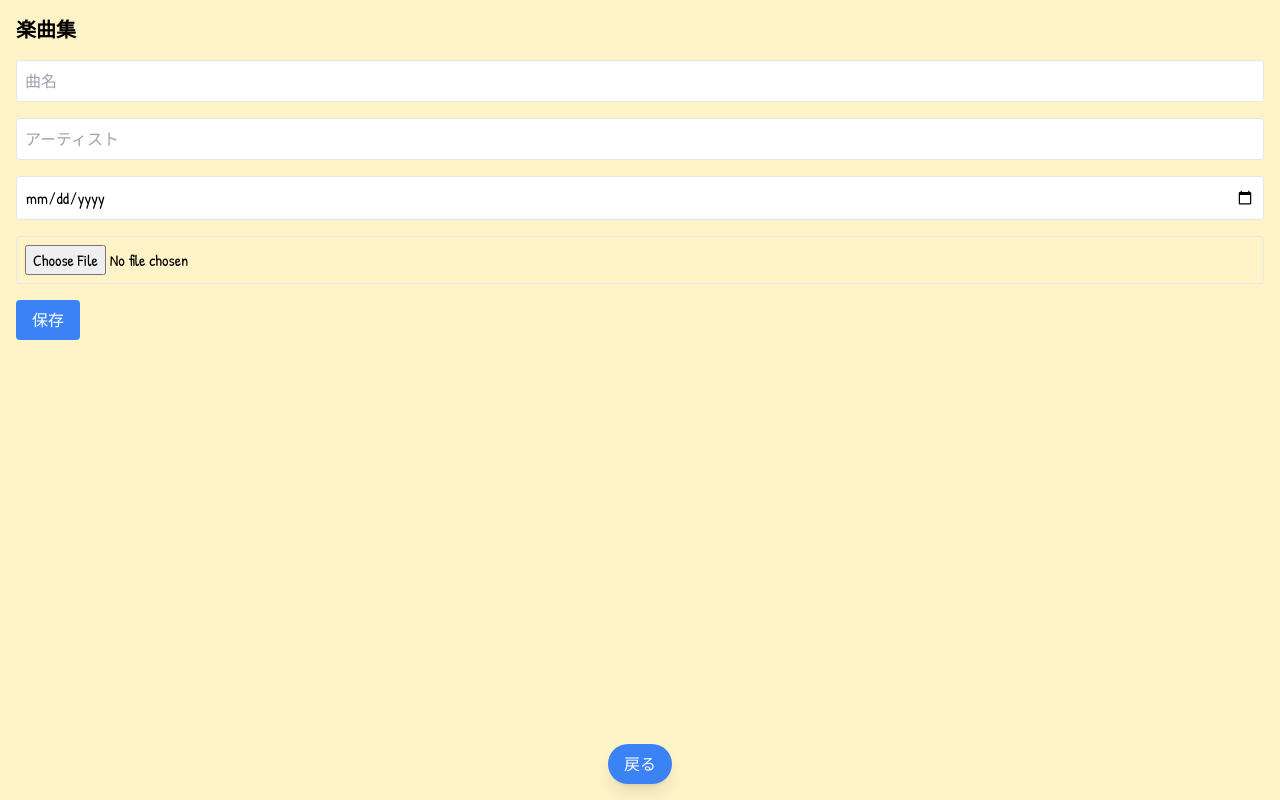
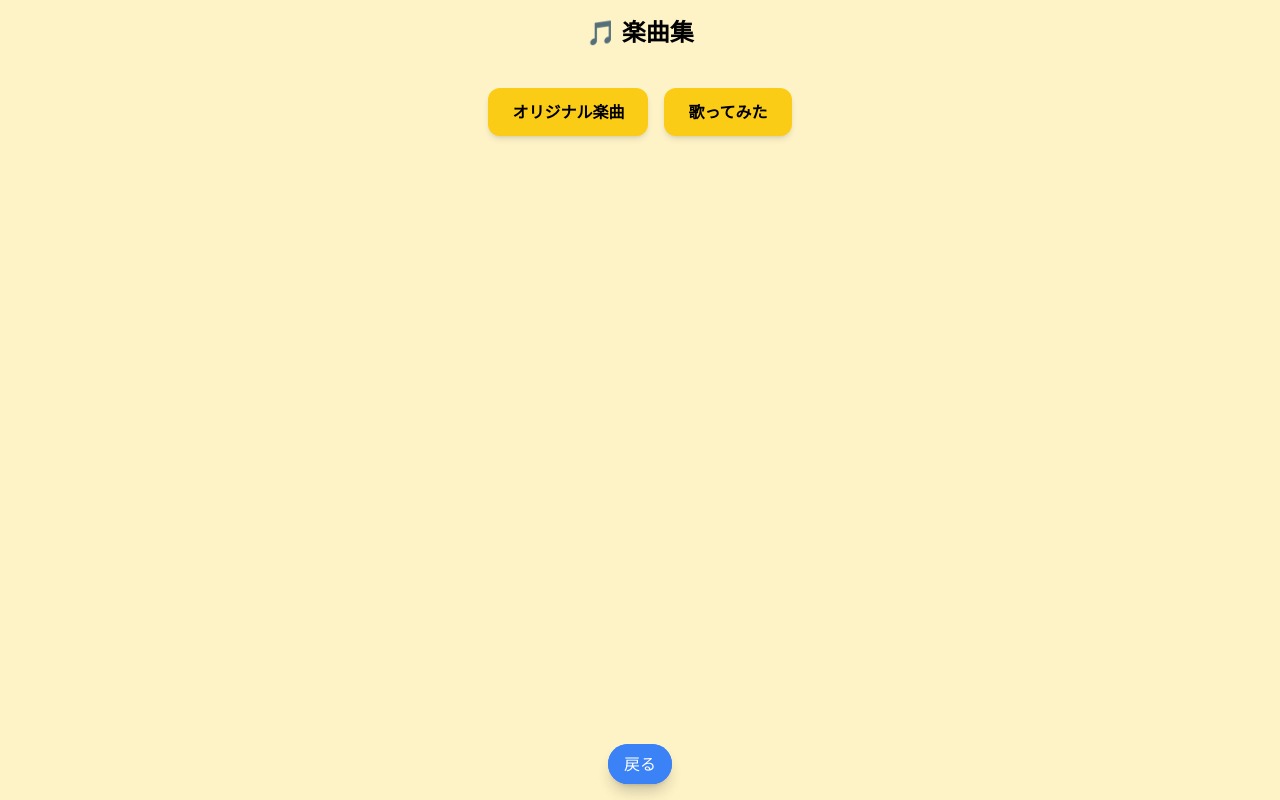
Before and after one commit to m-i-k-soma/soma-family, a React (Vite) app: page /music in a window 1280 px wide. Built offline with nearby package versions, Linux system fonts and the light colour scheme; a web font is replaced by a local one.

Commit message:
update something

```diff
--- a/src/pages/MusicPage.jsx
+++ b/src/pages/MusicPage.jsx
@@ -1,123 +1,248 @@
+// src/pages/MusicPage.jsx
 import React, { useState, useEffect } from "react";
-import localforage from "localforage";
+import { useEvents } from "../context/EventContext";
+import BackButton from "../components/BackButton";
 
 const MusicPage = () => {
-  const [songs, setSongs] = useState([]);
+  const [selectedCategory, setSelectedCategory] = useState(null); // "original" or "cover"
+  const [date, setDate] = useState("");
   const [title, setTitle] = useState("");
-  const [artist, setArtist] = useState("");
-  const [date, setDate] = useState("");
-  const [thumbnail, setThumbnail] = useState("");
+  const [memo, setMemo] = useState("");
+  const [url, setUrl] = useState("");
+  const [thumbnail, setThumbnail] = useState(null);
+  const [musicLogs, setMusicLogs] = useState({ original: [], cover: [] });
+  const [editIndex, setEditIndex] = useState(null);
+  const [message, setMessage] = useState("");
 
+  const { refreshFromStorages } = useEvents();
+
+  const categoryLabel = {
+    original: "オリジナル楽曲",
+    cover: "歌ってみた",
+  };
+
+  // 初期ロード
   useEffect(() => {
-    localforage.getItem("musicList").then((data) => {
-      if (data) setSongs(data);
-    });
+    const storedLogs = localStorage.getItem("musicLogs");
+    if (storedLogs) {
+      setMusicLogs(JSON.parse(storedLogs));
+    }
   }, []);
+
+  const resetForm = () => {
+    setDate("");
+    setTitle("");
+    setMemo("");
+    setUrl("");
+    setThumbnail(null);
+    setEditIndex(null);
+  };
+
+  const handleSave = () => {
+    if (!date || !title) {
+      setMessage("日付とタイトルは必須です。");
+      return;
+    }
+
+    const newEntry = { date, title, memo, url, thumbnail };
+    const updatedLogs = { ...musicLogs };
+
+    if (editIndex !== null) {
+      updatedLogs[selectedCategory][editIndex] = newEntry;
+    } else {
+      updatedLogs[selectedCategory] = [...updatedLogs[selectedCategory], newEntry];
+    }
+
+    setMusicLogs(updatedLogs);
+    localStorage.setItem("musicLogs", JSON.stringify(updatedLogs));
+
+    try {
+      refreshFromStorages(); // カレンダー連動
+    } catch (e) {
+      console.error(e);
+    }
+
+    setMessage(editIndex !== null ? "更新しました！" : "保存しました！");
+    resetForm();
+
+    setTimeout(() => setMessage(""), 2000);
+  };
+
+  const handleEdit = (index) => {
+    const entry = musicLogs[selectedCategory][index];
+    setDate(entry.date);
+    setTitle(entry.title);
+    setMemo(entry.memo);
+    setUrl(entry.url);
+    setThumbnail(entry.thumbnail);
+    setEditIndex(index);
+  };
+
+  const handleDelete = (index) => {
+    const updatedLogs = { ...musicLogs };
+    updatedLogs[selectedCategory].splice(index, 1);
+    setMusicLogs(updatedLogs);
+    localStorage.setItem("musicLogs", JSON.stringify(updatedLogs));
+    try {
+      refreshFromStorages(); // カレンダー連動
+    } catch (e) {
+      console.error(e);
+    }
+  };
 
   const handleThumbnailUpload = (e) => {
     const file = e.target.files[0];
-    if (!file) return;
-    const reader = new FileReader();
-    reader.onloadend = () => setThumbnail(reader.result); // base64保存
-    reader.readAsDataURL(file);
-  };
-
-  const handleSave = async () => {
-    if (!title || !date) return;
-    const newSong = {
-      title,
-      artist,
-      date,
-      thumbnail,
-      type: "music",
-    };
-    const updated = [...songs, newSong];
-    setSongs(updated);
-    await localforage.setItem("musicList", updated);
-    setTitle("");
-    setArtist("");
-    setDate("");
-    setThumbnail("");
-  };
-
-  const handleDelete = async (index) => {
-    const updated = songs.filter((_, i) => i !== index);
-    setSongs(updated);
-    await localforage.setItem("musicList", updated);
+    if (file) {
+      setThumbnail(URL.createObjectURL(file));
+    }
   };
 
   return (
-    <div className="p-4 space-y-4">
-      <h1 className="text-xl font-bold">楽曲集</h1>
+    <div className="min-h-screen p-4">
+      <h1 className="text-2xl font-bold mb-4 text-center">🎵 楽曲集</h1>
 
+      {!selectedCategory ? (
+        <div className="flex justify-center gap-4 mt-10">
+          <button
+            onClick={() => setSelectedCategory("original")}
+            className="px-6 py-3 bg-yellow-400 hover:bg-yellow-500 text-black font-bold rounded-xl shadow-md"
+          >
+            オリジナル楽曲
+          </button>
+          <button
+            onClick={() => setSelectedCategory("cover")}
+            className="px-6 py-3 bg-yellow-400 hover:bg-yellow-500 text-black font-bold rounded-xl shadow-md"
+          >
+            歌ってみた
+          </button>
+        </div>
+      ) : (
+        <>
+          <h2 className="text-xl font-semibold text-center mb-4">
+            {categoryLabel[selectedCategory]}
+          </h2>
+
+          <div className="bg-white shadow-md rounded-xl p-4 max-w-md mx-auto">
             <input
-        type="text"
-        placeholder="曲名"
-        value={title}
-        onChange={(e) => setTitle(e.target.value)}
-        className="border p-2 rounded w-full"
+              type="date"
+              className="w-full border rounded p-2 mb-2"
+              value={date}
+              onChange={(e) => setDate(e.target.value)}
             />
             <input
               type="text"
-        placeholder="アーティスト"
-        value={artist}
-        onChange={(e) => setArtist(e.target.value)}
-        className="border p-2 rounded w-full"
+              placeholder="タイトル"
+              className="w-full border rounded p-2 mb-2"
+              value={title}
+              onChange={(e) => setTitle(e.target.value)}
+            />
+            <textarea
+              placeholder="メモ"
+              className="w-full border rounded p-2 mb-2"
+              value={memo}
+              onChange={(e) => setMemo(e.target.value)}
             />
             <input
-        type="date"
-        value={date}
-        onChange={(e) => setDate(e.target.value)}
-        className="border p-2 rounded w-full"
+              type="text"
+              placeholder="URLを入力"
+              className="w-full border rounded p-2 mb-2"
+              value={url}
+              onChange={(e) => setUrl(e.target.value)}
             />
             <input
               type="file"
               accept="image/*"
               onChange={handleThumbnailUpload}
-        className="border p-2 rounded w-full"
+              className="mb-2"
             />
-
-      {/* 編集画面のサムネイル表示＆削除 */}
             {thumbnail && (
-        <div className="relative w-24">
-          <img src={thumbnail} alt="thumb" className="w-24 h-24 object-cover rounded" />
-          <button
-            type="button"
-            onClick={() => setThumbnail("")}
-            className="absolute top-0 right-0 bg-red-500 text-white rounded-full p-1"
-          >
-            ✕
-          </button>
-        </div>
-      )}
-
-      <button
-        onClick={handleSave}
-        className="px-4 py-2 bg-blue-500 text-white rounded"
-      >
-        保存
-      </button>
-
-      <ul className="space-y-2">
-        {songs.map((song, i) => (
-          <li key={i} className="border p-2 rounded">
-            <p>{song.date} - {song.title} ({song.artist})</p>
-            {song.thumbnail && (
               <img
-                src={song.thumbnail}
-                alt="thumb"
-                className="w-16 h-16 object-cover rounded"
+                src={thumbnail}
+                alt="thumbnail preview"
+                className="w-24 h-24 object-cover rounded mb-2"
               />
             )}
             <button
-              onClick={() => handleDelete(i)}
-              className="mt-2 px-2 py-1 bg-red-500 text-white rounded"
+              onClick={handleSave}
+              className="w-full bg-yellow-400 hover:bg-yellow-500 text-black font-bold py-2 px-4 rounded"
+            >
+              {editIndex !== null ? "更新する" : "保存する"}
+            </button>
+            {message && (
+              <p className="text-center mt-2 text-green-600">{message}</p>
+            )}
+          </div>
+
+          <div className="mt-6 max-w-4xl mx-auto">
+            {musicLogs[selectedCategory].length === 0 ? (
+              <p className="text-center text-gray-500">
+                まだ登録がありません。
+              </p>
+            ) : (
+              <div className="grid gap-4 sm:grid-cols-2 md:grid-cols-3">
+                {musicLogs[selectedCategory].map((entry, index) => (
+                  <div
+                    key={index}
+                    className="bg-white shadow-md rounded-xl overflow-hidden"
+                  >
+                    <div className="p-4 flex flex-col h-full">
+                      <h3 className="font-bold text-lg mb-1">{entry.title}</h3>
+                      <p className="text-gray-500 text-sm mb-1">
+                        📅 {entry.date}
+                      </p>
+                      <p className="text-gray-700 flex-grow">{entry.memo}</p>
+                      {entry.thumbnail && (
+                        <img
+                          src={entry.thumbnail}
+                          alt="thumbnail"
+                          className="w-full h-32 object-cover rounded mt-2"
+                        />
+                      )}
+                      {entry.url && (
+                        <a
+                          href={entry.url}
+                          target="_blank"
+                          rel="noopener noreferrer"
+                          className="text-blue-500 underline mt-2"
+                        >
+                          ▶ 楽曲リンク
+                        </a>
+                      )}
+                      <div className="flex justify-end gap-2 mt-2">
+                        <button
+                          onClick={() => handleEdit(index)}
+                          className="px-3 py-1 bg-blue-400 text-white rounded"
+                        >
+                          編集
+                        </button>
+                        <button
+                          onClick={() => handleDelete(index)}
+                          className="px-3 py-1 bg-red-400 text-white rounded"
                         >
                           削除
                         </button>
-          </li>
+                      </div>
+                    </div>
+                  </div>
                 ))}
-      </ul>
+              </div>
+            )}
+          </div>
+
+          <div className="flex justify-center mt-6">
+            <button
+              onClick={() => {
+                resetForm();
+                setSelectedCategory(null);
+              }}
+              className="px-6 py-2 bg-gray-300 hover:bg-gray-400 text-black rounded"
+            >
+              ← 戻る
+            </button>
+          </div>
+        </>
+      )}
+      <BackButton />
     </div>
   );
 };
```
Lines whose indentation alone changed are shown as unchanged.
